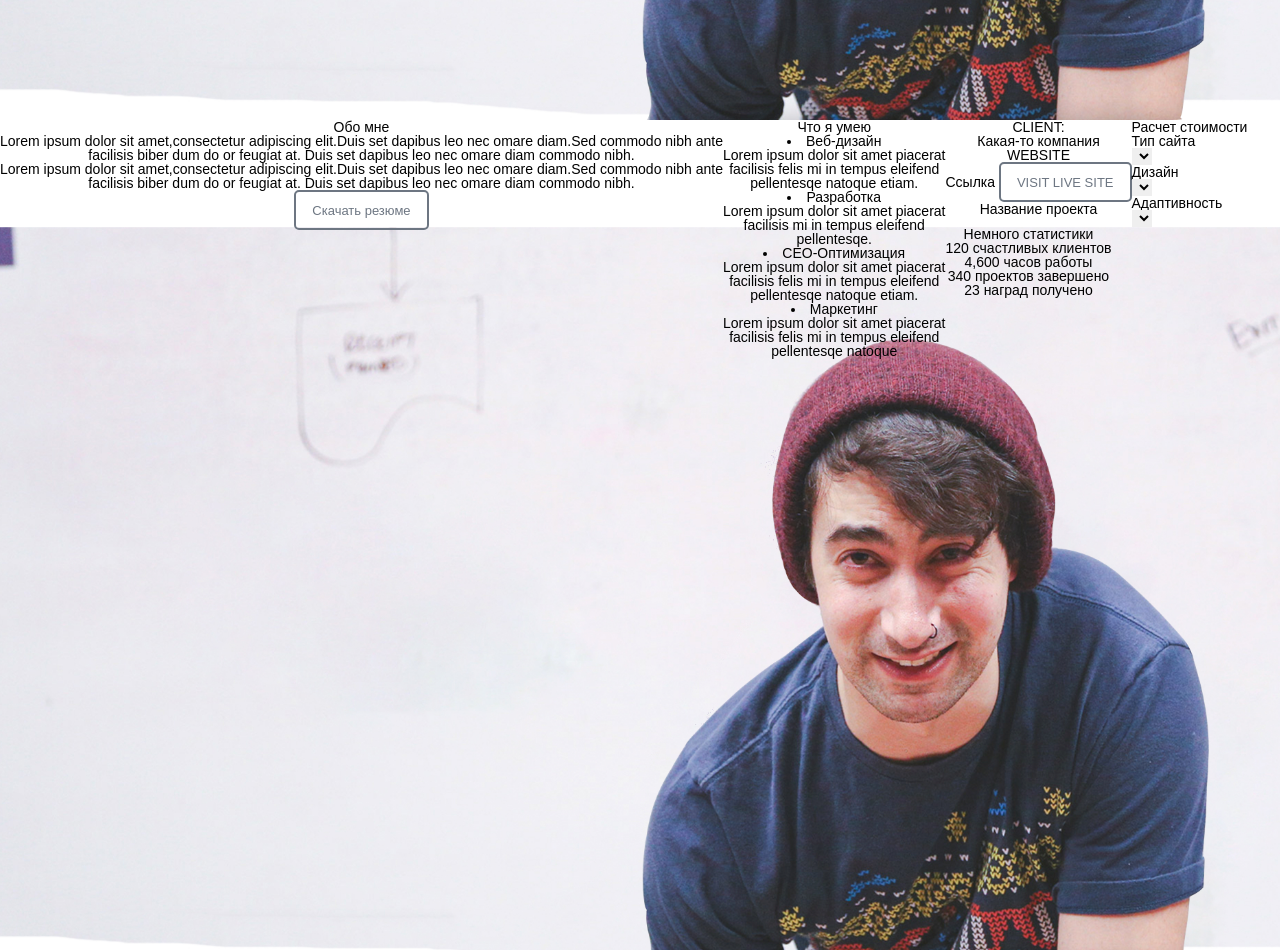
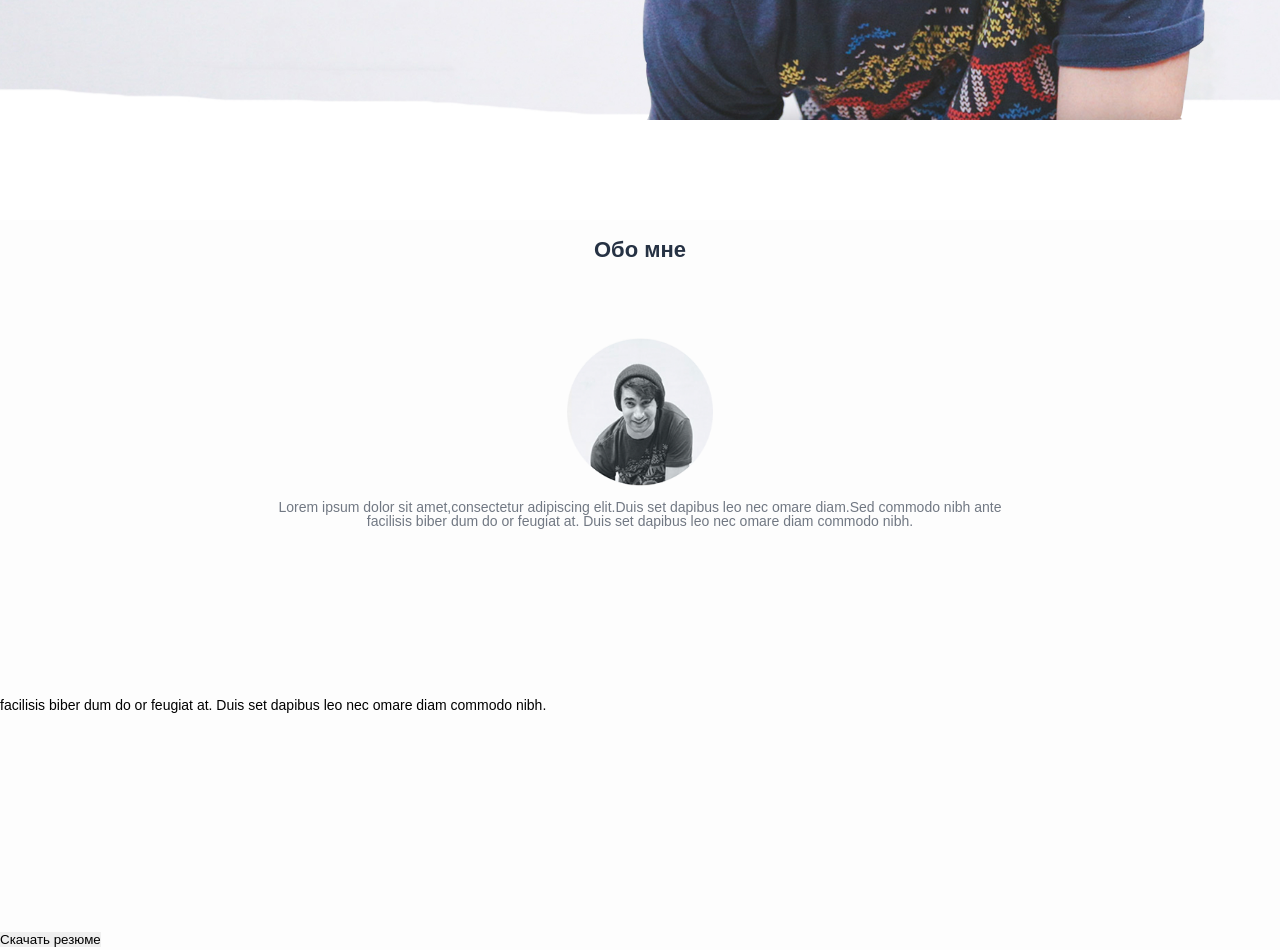
Before and after one commit to Mariya1488/Mariya1488.github.io, a plain HTML site: page NewProject/src/index.html in a window 1280 px wide. Shown: the part 680-1630 px from the top of the page. Drawn offline with Linux system fonts and the light colour scheme.

Commit message:
Add files via upload

```diff
--- a/NewProject/src/css/style.css
+++ b/NewProject/src/css/style.css
@@ -38,7 +38,7 @@ nav{
 
 .title_container{
 	float:left;
-	margin: 430px 0px 0px 404px
+	margin: 280px 0px 0px 300px;
 	color:#2c384a;
 	text-align: center;
 }
@@ -65,8 +65,33 @@ nav{
 	padding: 0px 16px;
 	margin-top: 50px 14px 0px 14px;
 
+}
+
+.about_me{
+	width: 100%;
+	height: calc(100% - 60px);
+	background: url(../img/boy.png) 50% 20%/auto 20% no-repeat, url(../img/Fon.jpg) center/cover no-repeat;
 
 }
-.title_container{
 
+.text h2{
+	float-left:;
+	color: #263244;
+	font-size: 22px;
+	text-align: center;
+	line-height: 60px;
+  	margin-left: 500px;
+  	margin-right: 500px;
+  	margin-top: 100px;
+  	margin-bottom:80px;
+  	font-weight: bold;
 }
+
+.text p{
+	margin-top: 220px;
+	margin-left: 250px;
+	margin-right: 250px;
+	margin-bottom: 170px;
+	text-align: center;
+	color: #717883;
+}
--- a/NewProject/src/index.html
+++ b/NewProject/src/index.html
@@ -38,18 +38,18 @@
 	</div></div>
 
 
- <div  class="about_me"><div class="title_container">
+ <div  class="about_me"><div class="text">
 	<h2>Обо мне</h2>
 
 	<p>Lorem ipsum dolor sit amet,consectetur adipiscing elit.Duis set dapibus leo nec omare diam.Sed commodo nibh ante <br> facilisis biber dum do or feugiat at. Duis set dapibus leo nec omare diam commodo nibh.</P>
 
 
-	<p>Lorem ipsum dolor sit amet,consectetur adipiscing elit.Duis set dapibus leo nec omare diam.Sed commodo nibh ante <br> facilisis biber dum do or feugiat at. Duis set dapibus leo nec omare diam commodo nibh.</P>
+	<pLorem ipsum dolor sit amet,consectetur adipiscing elit.Duis set dapibus leo nec omare diam.Sed commodo nibh ante <br> facilisis biber dum do or feugiat at. Duis set dapibus leo nec omare diam commodo nibh.</P>
 	<input type="submit"value="Скачать резюме">
 	</div></div>
 
 
-		<div class="second"><div class="title_container">
+		<div class="second"><div class="informathion">
 		<h2>Что я умею</h2>
 		<li>Веб-дизайн<br>Lorem ipsum dolor sit amet piacerat <br>facilisis felis mi in tempus eleifend <br> pellentesqe natoque etiam.</li>
 		<p></p>
@@ -60,7 +60,7 @@
 		<li>Маркетинг <br>Lorem ipsum dolor sit amet piacerat <br>facilisis felis mi in tempus eleifend <br> pellentesqe natoque</li>
 </div></div>
 
-		<div  class="keis"><div class="title_container">
+		<div  class="keis"><div class="clients">
 			<h3>CLIENT:</h3>
 			<p>Какая-то компания</p>
 
@@ -101,7 +101,7 @@
 		</form>
 
 
-		<div  class="main"><div class="title_container">
+		<div  class="static"><div class="proect">
 			<h2>Немного статистики</h2>
 			<h3>120 счастливых клиентов</h3>
 			<h3>4,600 часов работы</h3>
@@ -110,7 +110,7 @@
 
 		</div></div>
 
-		<div  class="main"><div class="title_container">
+		<div  class="reviews"><div class="details">
 			<h2>Отзывы</h2>
 			<p>Lorem ipsum dolor sit amet,consectetur adipiscing elit.Duis set dapibus leo nec omare diam.Sed commodo nibh ante<br> facilisis biberdum dolor feugiat at duis set dapibus leo nec omare diam.</P>
 			<p><b>Михаил</b>,Ген директор ПАО"Газпром".</p>
@@ -134,6 +134,8 @@
 			</form>
 
 		</footer>
+		<p class="new">
+
 
 
 
```
Also changed, not shown: NewProject/src/img/Fon.jpg (added), NewProject/src/img/boy.png (added).
